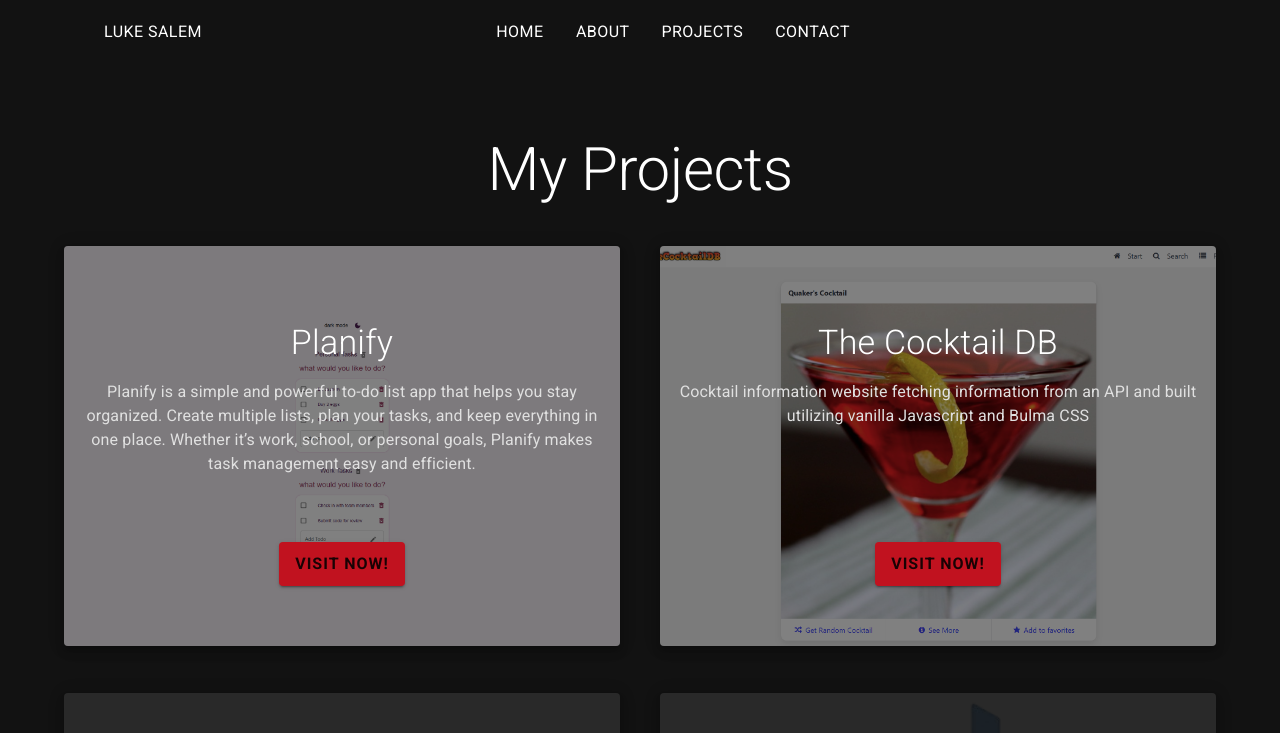
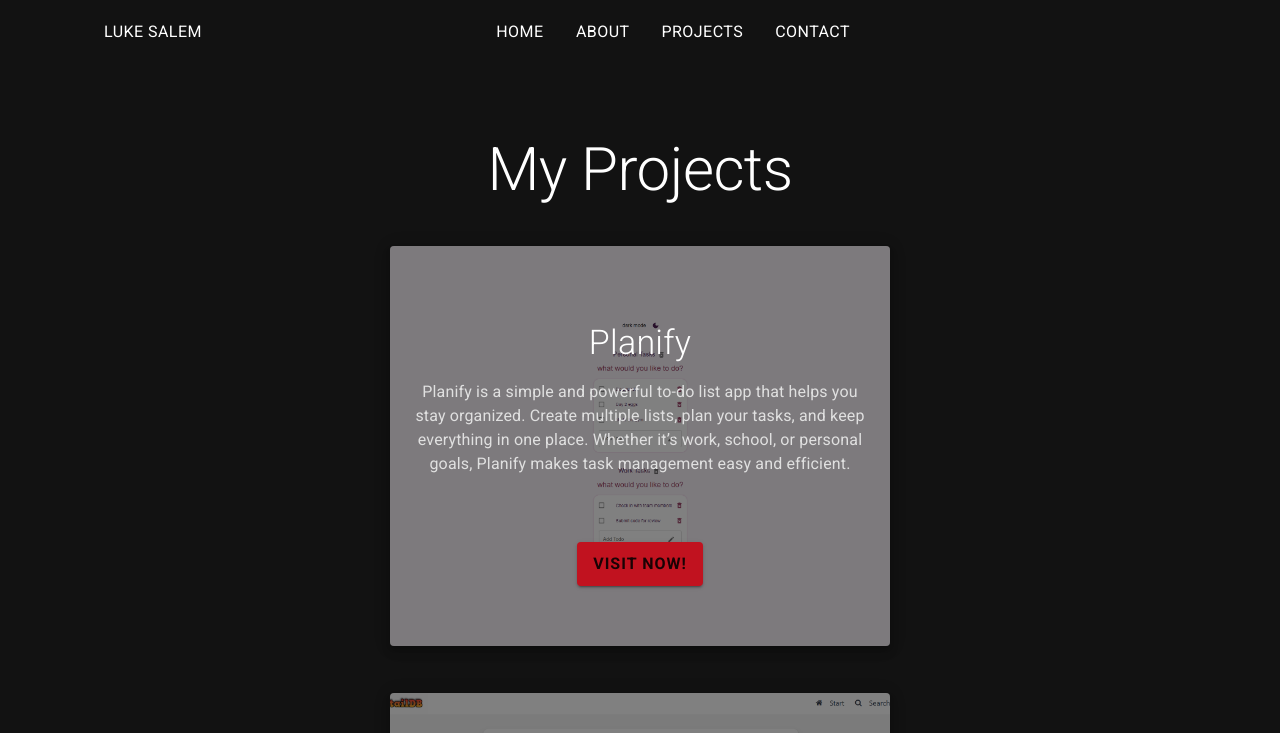
Before and after one commit to lukebike/portfoliov2, a React (Vite) app: page /projects in a window 1280 px wide. Shown: the top 733 px of the page. Built offline with nearby package versions, Linux system fonts and the light colour scheme; some icons are missing.

Commit message:
Fixed project orientation

```diff
--- a/src/components/ProjectCard.tsx
+++ b/src/components/ProjectCard.tsx
@@ -28,6 +28,7 @@ function ProjectCard({
       sx={{
         position: "relative",
         width: "100%",
+        justifyContent: { lg: "center" },
         display: "inline-block",
         backgroundColor: "#1e1e1e",
         minHeight: "400",
--- a/src/pages/Projects.tsx
+++ b/src/pages/Projects.tsx
@@ -20,13 +20,12 @@ export default function Projects() {
         height: isMobile ? undefined : "95%",
         alignItems: "center",
         justifyContent: "center",
-        width: "100%",
       }}
     >
       <Box
         sx={{
           height: isMobile ? "auto" : "80%",
-          width: "100%",
+
           flexDirection: "column",
           justifyContent: { xl: "space-around" },
           alignItems: "center",
@@ -48,12 +47,21 @@ export default function Projects() {
           justifyContent="space-around"
           sx={{
             flexDirection: "row",
-            width: { xl: "100%" },
+            width: { xs: "100%", lg: 500 },
             alignItems: "center",
           }}
         >
           {cards.map((card: CardTypes, idx: number) => (
-            <Grid key={idx} size={{ xs: 12, sm: 6, md: 6, lg: 6, xl: 8 }}>
+            <Grid
+              key={idx}
+              size={{
+                xs: 12,
+                sm: 6,
+                md: 6,
+                lg: 12,
+                xl: 12,
+              }}
+            >
               <ProjectCard {...card} />
             </Grid>
           ))}
```
